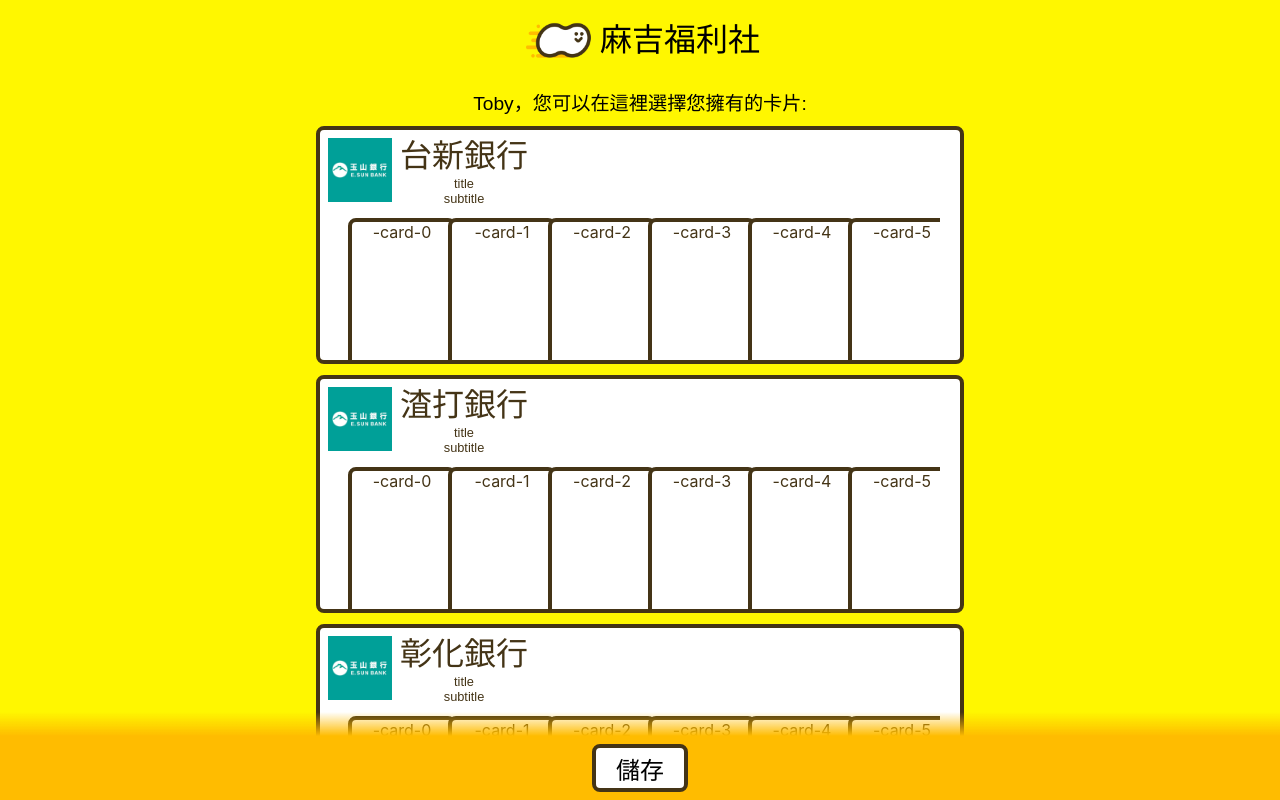
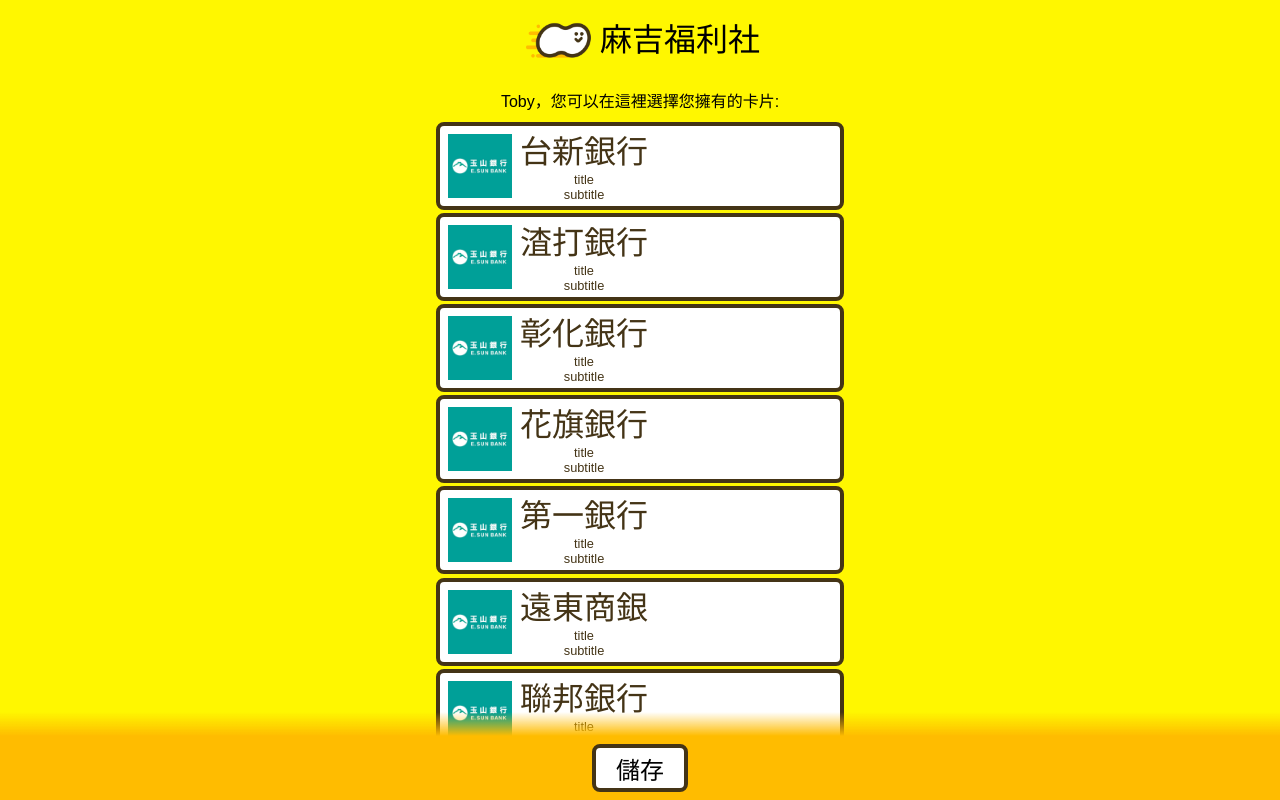
Before and after one commit to TobyChen0106/autopass-register, a React (Create React App) app: page / in a window 1280 px wide. Shown: the top 800 px of the page. Built offline with nearby package versions, Linux system fonts and the light colour scheme.

Commit message:
update first layout test

```diff
--- a/server.js
+++ b/server.js
@@ -1,7 +1,7 @@
 const express = require('express');
 
 const path = require('path');
-const port = process.env.PORT || 88;
+const port = process.env.PORT || 80;
 const app = express();
 var bodyParser = require('body-parser')
 const apiRoute = require('./src/route/api');
--- a/src/containers/SelectCards.css
+++ b/src/containers/SelectCards.css
@@ -28,7 +28,7 @@ body {
 }
 
 .row {
-    max-width: 100%;
+    max-width: 100vw;
     text-align: center;
 }
 
@@ -58,7 +58,7 @@ body {
     margin-top: 0.5rem;
     margin-bottom: 0.5rem;
     width: 80%;
-    font-size: 1.2rem;
+    font-size: 1rem;
 }
 
 .select-cards-save-button {
@@ -78,8 +78,16 @@ body {
     font-size: 1.5rem;
 }
 
+.bank-select-card-list-contaniner {
+    display: flex;
+    flex-direction: column;
+    align-items: center;
+    justify-content: center;
+    margin-bottom: 6rem;
+}
+
 .bank-select-card-container {
-    max-width: 100vw;
+    max-width: 90vw;
     margin-top: 0.5rem;
     margin-bottom: 0.5rem;
     display: flex;
@@ -89,6 +97,7 @@ body {
 }
 
 .bank-select-card {
+    max-width: 90vw;
     margin-top: 0.1rem;
     margin-bottom: 0.1rem;
     border-style: solid;
@@ -98,7 +107,6 @@ body {
     border-width: 0.3rem;
     background-color: #ffffff;
     color: #443416;
-
     display: flex;
     flex-direction: column;
     align-items: center;
@@ -110,7 +118,7 @@ body {
     flex-direction: row;
     flex-wrap: nowrap;
     width: 90vw;
-    max-width: 40rem;
+    max-width: 50vh;
     min-height: 5rem;
     /* margin-left: 5vw;
     margin-right: 5vw; */
@@ -142,32 +150,40 @@ body {
 .bank-select-info-subtitle {
     font-size: 0.8rem;
 }
-.card-selet-container{
-    width:100%;
+
+.card-selet-container {
+    width: 100%;
     display: flex;
     flex-direction: row;
     align-items: center;
     justify-content: center;
+    /* z-index: -1; */
+    transition: 1s;
 }
-.card-image-card{
+
+.card-image-card-holder {
+    /* width:18rem; */
+    height: 100%;
+    /* width:90%; */
+    /* margin:1rem; */
+    /* padding: 0.5rem;; */
+    /* padding-left:5%;
+    padding-right:5%; */
+}
+
+.card-image-card {
     border-style: solid;
-    border-width: 0.1rem;
     border-radius: 0.5rem;
     border-color: #443416;
-    border-width: 0.3rem;
+    border-width: 0.1rem;
     background-color: #ffffff;
     color: #443416;
+    margin: 5%;
+    height: 80%;
+}
 
-    width:16rem;
-    height:10rem;
-    margin:0.5rem;
-}
 .blue {
     color: #58a8d7;
-}
-
-.card-list-contaniner {
-    margin-bottom: 6rem;
 }
 
 .cancel-button {
--- a/src/containers/SelectCards.js
+++ b/src/containers/SelectCards.js
@@ -50,10 +50,20 @@ class App extends Component {
             bank_list: [],
             card_list: [],
             loading: true,
+
+            select_card_height: 550 * 0.33,
+            select_card_width: 550 * 0.5,
+            select_card_list_width: 550 * 0.9,
+            window_width: 550,
+            window_height: 850,
+            enable_select_index: -1
         };
 
     }
+
     componentDidMount() {
+        this.handleResizeWindow();
+
         this.setState({
             bank_list: ['台新銀行', '渣打銀行', '彰化銀行', '花旗銀行', '第一銀行', '遠東商銀', '聯邦銀行', '永豐銀行', '元大銀行', '上海商銀', '台北富邦', '兆豐銀行',
                 '新光銀行', '中國信託', '星展銀行', '華南銀行', '陽信銀行', '滙豐銀行', '日盛銀行', '國泰世華', '合作金庫', '臺灣企銀',
@@ -80,6 +90,27 @@ class App extends Component {
         //     }
         // });
         this.setState({ loading: false });
+        window.addEventListener('resize', this.handleResizeWindow);
+    }
+    handleResizeWindow = () => {
+        this.setState({ window_width: window.innerWidth, window_height: window.innerHeight });
+        if (window.innerWidth * 0.33 < 198) {
+            this.setState({ select_card_height: window.innerWidth * 0.33 });
+        } else {
+            this.setState({ select_card_height: 200 });
+        }
+        if (window.innerWidth * 0.6 < 306) {
+            this.setState({ select_card_width: window.innerWidth * 0.51 });
+        } else {
+            this.setState({ select_card_width: 300 });
+        }
+        if (window.innerWidth * 0.9 < window.innerHeight * 0.5) {
+            this.setState({ select_card_list_width: window.innerWidth * 0.9 });
+        } else {
+            this.setState({ select_card_list_width: window.innerHeight * 0.5 });
+
+        }
+        // console.log( window.innerWidth, window.innerHeight);
     }
     formOnSubmit = () => {
         // if (this.state.age === 0) {
@@ -124,22 +155,13 @@ class App extends Component {
         // }
     }
 
-    handleSelectBank = (e, id) => {
-        const label = e.label;
-        var new_cards = this.state.cards;
-        new_cards[id].options = this.state.allCards.filter(card => card.bankName === label).map((i, index) => (
-            { label: i.cardName, value: index }
-        ));
-        new_cards[id].bank = label;
-        new_cards[id].selectedBank = e;
-        this.setState({ cards: new_cards });
+    handleSelectBank = (e, bankName, index) => {
+        // console.log(bankName);
+        this.setState({ enable_select_index: index });
     }
-    handleSelectCard = (e, id) => {
-        const label = e.label;
-        var new_cards = this.state.cards;
-        new_cards[id].selectedCard = e;
-        new_cards[id].card = label;
-        this.setState({ cards: new_cards });
+    handleSelectCard = (e, bankName, index) => {
+        console.log(bankName, index);
+
     }
     handleCancel = (e, id) => {
         var new_cards = this.state.cards;
@@ -151,14 +173,21 @@ class App extends Component {
     render() {
 
         // const classes = useStyles();
-        const Row = ({ index, style }) => (
-            <div style={style} className="card-image-card">
+        const Row = (bankName, index, style) => (
+            <div style={style} className="card-image-card-holder" onClick={(e) => this.handleSelectCard(e, bankName, index)}>
+                <div className="card-image-card">
                     <img className="card-image">
 
                     </img>
-                {`-card-${index}`}
+                    {`${bankName}-card-${index}`}
                 </div>
+            </div >
         );
+
+        const divStyle = (index) => (
+            { display: this.state.enable_select_index == index ? 'flex' : 'none' }
+        );
+
         if (this.state.loading) {
             // if (true) {
             return (<div className="my-loading">
@@ -177,10 +206,10 @@ class App extends Component {
                             {`${this.state.profile.displayName}，您可以在這裡選擇您擁有的卡片:`}
                         </div>
                     </div>
-                    <div className="row card-list-contaniner">
+                    <div className="row bank-select-card-list-contaniner">
                         {this.state.bank_list.map((bankName, index) => (
-                            <div className="bank-select-card-container" key={`item-${bankName}-${index}`}>
-                                <div className="bank-select-card">
+                            // <div className="bank-select-card-container">
+                            <div className="bank-select-card" key={`bank-select-card-${index}`} onClick={(e) => this.handleSelectBank(e, bankName, index)}>
                                 <div className="bank-select-info">
                                     <div className="bank-select-image"><img className="bank-select-image-src" src={e_sun_image} /></div>
                                     <div classes="bank-select-bankInfo chinese-font">
@@ -189,24 +218,15 @@ class App extends Component {
                                         <div className="bank-select-info-subtitle chinese-font">{`subtitle`}</div>
                                     </div>
                                 </div>
-                                    <div className="card-selet-container">
+                                <div className="card-selet-container" style={divStyle(index)}>
                                     <FixedSizeList
-                                            height={150}
+                                        height={this.state.select_card_height}
                                         itemCount={33}
-                                            itemSize={100}
+                                        itemSize={this.state.select_card_width}
                                         layout="horizontal"
-                                            width={600}>
-                                            {Row}
-                                            {/* {this.state.bank_list.map((_, index2) => (
-                                                <div className="card-image-card">
-                                                    <img className="card-image">
-
-                                                    </img>
-                                                    {`${bankName}-card-${index2}`}
-                                                </div>
-                                            ))} */}
+                                        width={this.state.select_card_list_width}>
+                                        {({ index, style }) => Row(bankName, index, style)}
                                     </FixedSizeList>
-                                    </div>
                                 </div>
                             </div>
                         ))}
@@ -214,7 +234,7 @@ class App extends Component {
                     <div className="row select-cards-save-wrapper">
                         <div className="row select-cards-save-shadow" />
                         <div className="row select-cards-save-button-wrapper">
-                            <button className="select-cards-save-button chinese-font" onClick={this.formOnSubmit}>儲存</button>
+                            <button className="select-cards-save-button chinese-font" onClick={this.formOnSubmit}>{`儲存`}</button>
                         </div>
                     </div>
                 </div>
```
Lines whose indentation alone changed are shown as unchanged.
